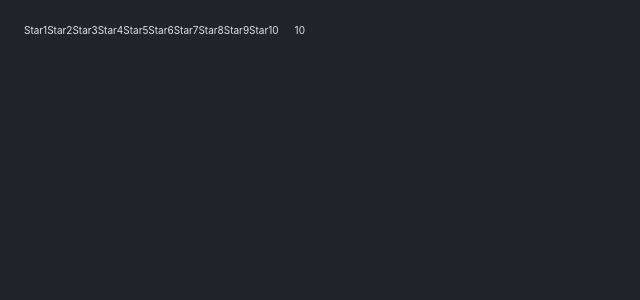
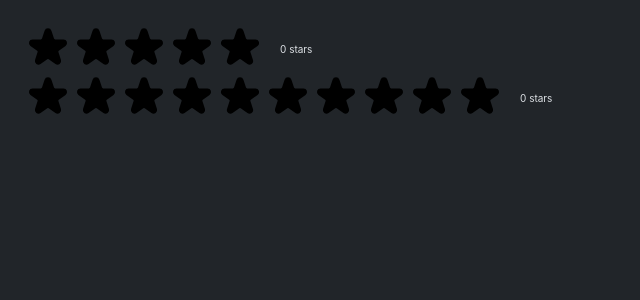
Before and after one commit to bgsdewo/Belajar-Lebih-Dalam-Tentang-Component-dan-Jenisnya, a React (Create React App) app in the folder popmoviee/: page / in a window 1280 px wide. Shown: the top 300 px of the page, without its empty margins (0-640 px from the left). Built offline with nearby package versions, Linux system fonts and the light colour scheme.

Commit message:
Menampilkan Icon Bintang Dan Fungsi Klik Untuk Memberikan Nilai

```diff
--- a/popmoviee/src/StarRating.js
+++ b/popmoviee/src/StarRating.js
@@ -1,4 +1,4 @@
-import React from "react";
+import React, { useState } from "react";
 
 const containerStyle = {
   display: "flex",
@@ -23,14 +23,64 @@
 };
 
 export default function StarRating({ max }) {
+  const [rating, setRating] = useState(0);
+  function handleRating(rating) {
+    setRating(rating);
+  }
   return (
     <div style={containerStyle}>
       <div style={ContainerStarStyle}>
         {Array.from({ length: max }, (_, i) => (
-          <span>{`Star${i + 1}`}</span>
+          <Star key={i} onRate={() => handleRating(i + 1)} />
         ))}
       </div>
-      <p style={textStyle}>{max}</p>
+      <p style={textStyle}>{rating} stars</p>
     </div>
   );
 }
+function Star({ onRate }) {
+  return (
+    <span role="button" style={starStyle} onClick={onRate}>
+      <svg
+        xmlns="http://www.w3.org/2000/svg"
+        viewBox="0 0 20 20"
+        fill="#000"
+        stroke="#000"
+      >
+        <path d="M9.049 2.927c.3-.921 1.603-.921 1.902 0l1.07 3.292a1 1 0 00.95.69h3.462c.969 0 1.371 1.24.588 1.81l-2.8 2.034a1 1 0 00-.364 1.118l1.07 3.292c.3.921-.755 1.688-1.54 1.118l-2.8-2.034a1 1 0 00-1.175 0l-2.8 2.034c-.784.57-1.838-.197-1.539-1.118l1.07-3.292a1 1 0 00-.364-1.118L2.98 8.72c-.783-.57-.38-1.81.588-1.81h3.461a1 1 0 00.951-.69l1.07-3.292z" />
+      </svg>
+    </span>
+  );
+}
+/*
+  FULL STAR
+
+  <svg
+    xmlns="http://www.w3.org/2000/svg"
+    viewBox="0 0 20 20"
+    fill="#000"
+    stroke="#000"
+  >
+    <path
+      d="M9.049 2.927c.3-.921 1.603-.921 1.902 0l1.07 3.292a1 1 0 00.95.69h3.462c.969 0 1.371 1.24.588 1.81l-2.8 2.034a1 1 0 00-.364 1.118l1.07 3.292c.3.921-.755 1.688-1.54 1.118l-2.8-2.034a1 1 0 00-1.175 0l-2.8 2.034c-.784.57-1.838-.197-1.539-1.118l1.07-3.292a1 1 0 00-.364-1.118L2.98 8.72c-.783-.57-.38-1.81.588-1.81h3.461a1 1 0 00.951-.69l1.07-3.292z"
+    />
+  </svg>
+
+
+  EMPTY STAR
+
+  <svg
+    xmlns="http://www.w3.org/2000/svg"
+    fill="none"
+    viewBox="0 0 24 24"
+    stroke="#000"
+  >
+    <path
+      strokeLinecap="round"
+      strokeLinejoin="round"
+      strokeWidth="{2}"
+      d="M11.049 2.927c.3-.921 1.603-.921 1.902 0l1.519 4.674a1 1 0 00.95.69h4.915c.969 0 1.371 1.24.588 1.81l-3.976 2.888a1 1 0 00-.363 1.118l1.518 4.674c.3.922-.755 1.688-1.538 1.118l-3.976-2.888a1 1 0 00-1.176 0l-3.976 2.888c-.783.57-1.838-.197-1.538-1.118l1.518-4.674a1 1 0 00-.363-1.118l-3.976-2.888c-.784-.57-.38-1.81.588-1.81h4.914a1 1 0 00.951-.69l1.519-4.674z"
+    />
+  </svg>
+
+  */
--- a/popmoviee/src/index.js
+++ b/popmoviee/src/index.js
@@ -8,6 +8,7 @@
 root.render(
   <React.StrictMode>
     {/* <App /> */}
+    <StarRating max={5} />
     <StarRating max={10} />
   </React.StrictMode>
 );
```
